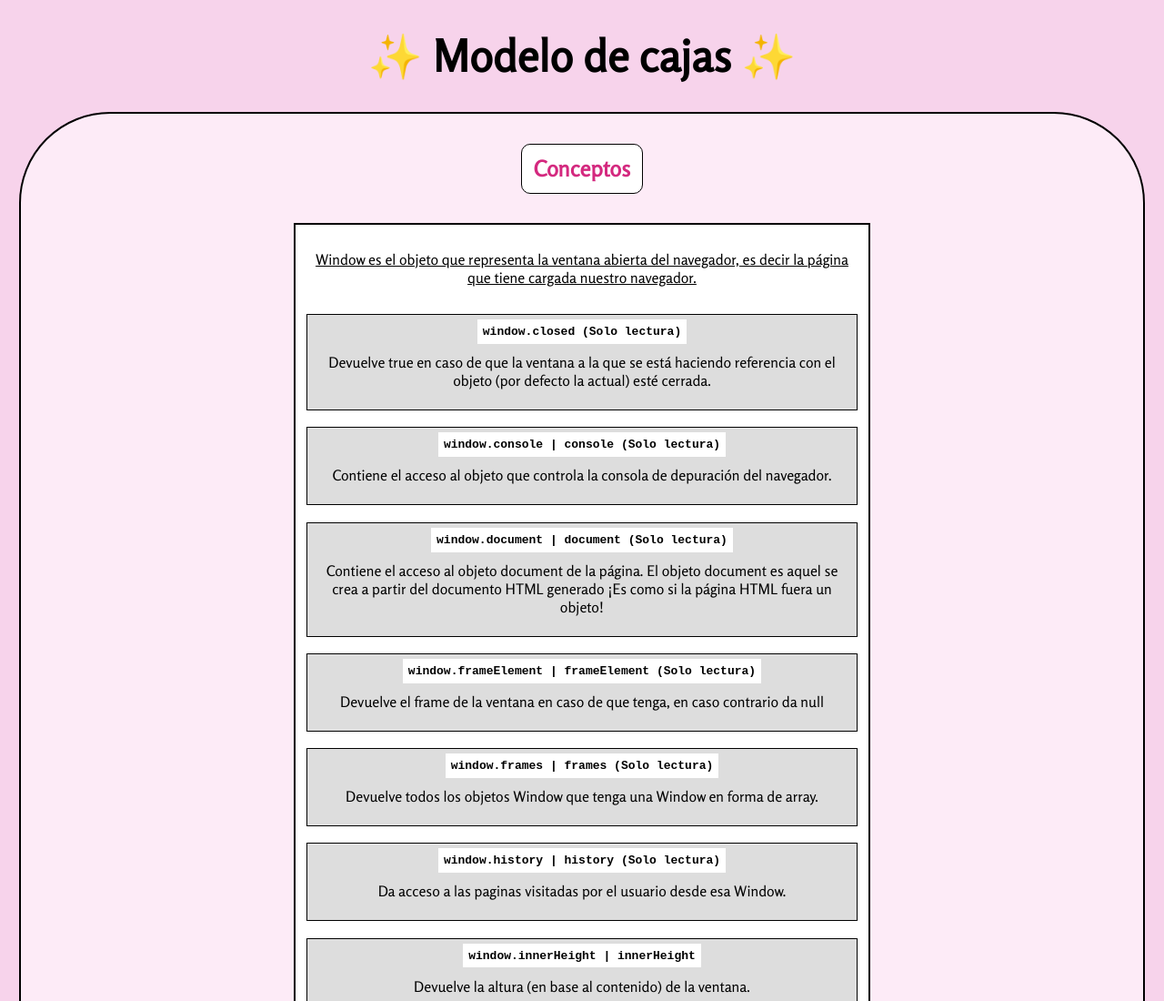
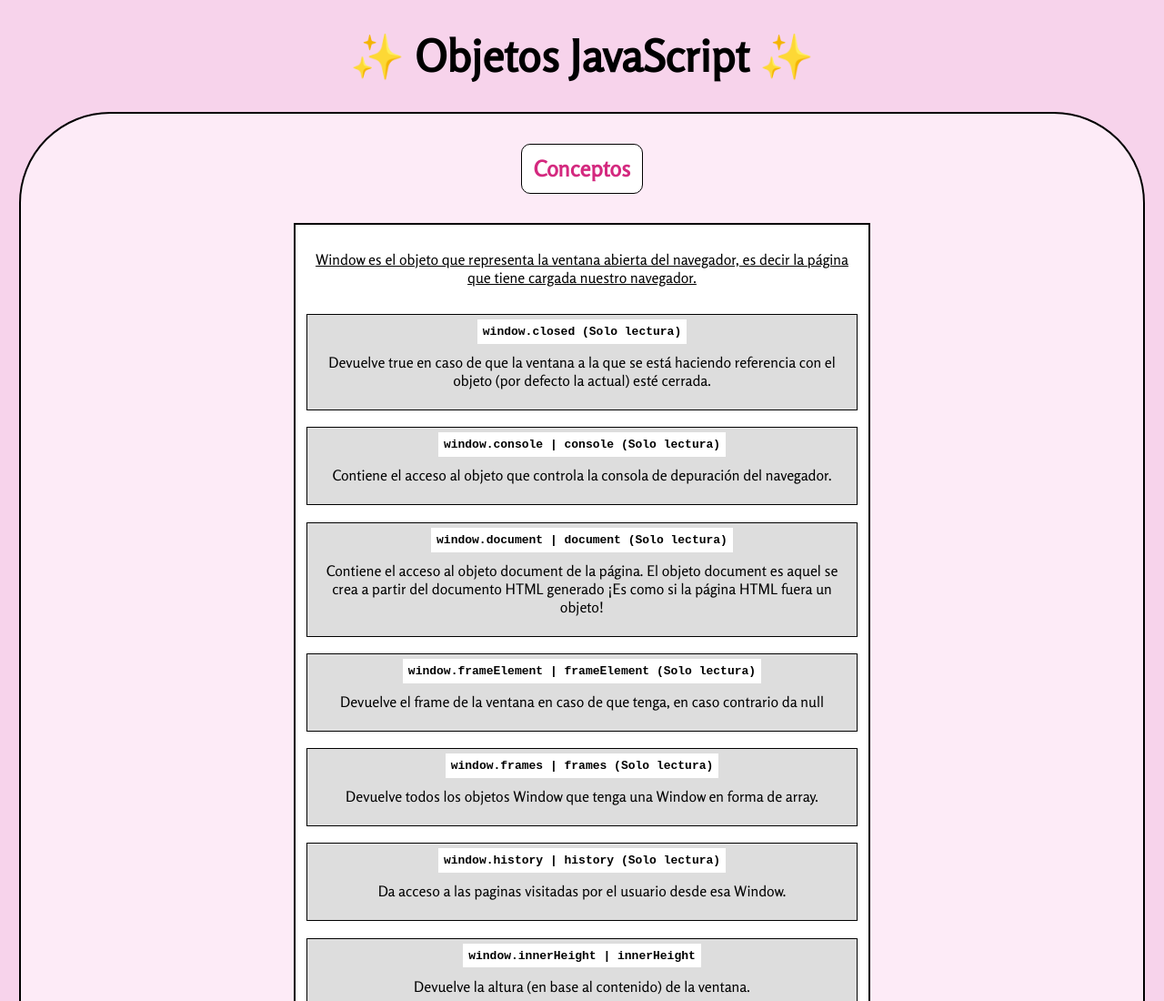
Before and after one commit to ATorada/CheatSheet_JS_Objetos, a plain HTML site: page index.html in a window 1280 px wide. Shown: the top 1100 px of the page at 91% size. Drawn offline with Linux system fonts and the light colour scheme.

Commit message:
FEAT - Changed title

```diff
--- a/index.html
+++ b/index.html
@@ -11,7 +11,7 @@
 
 <body>
     <header>
-        <h1>✨ Modelo de cajas ✨</h1>
+        <h1>✨ Objetos JavaScript ✨</h1>
     </header>
     <main>
         <section>
```
